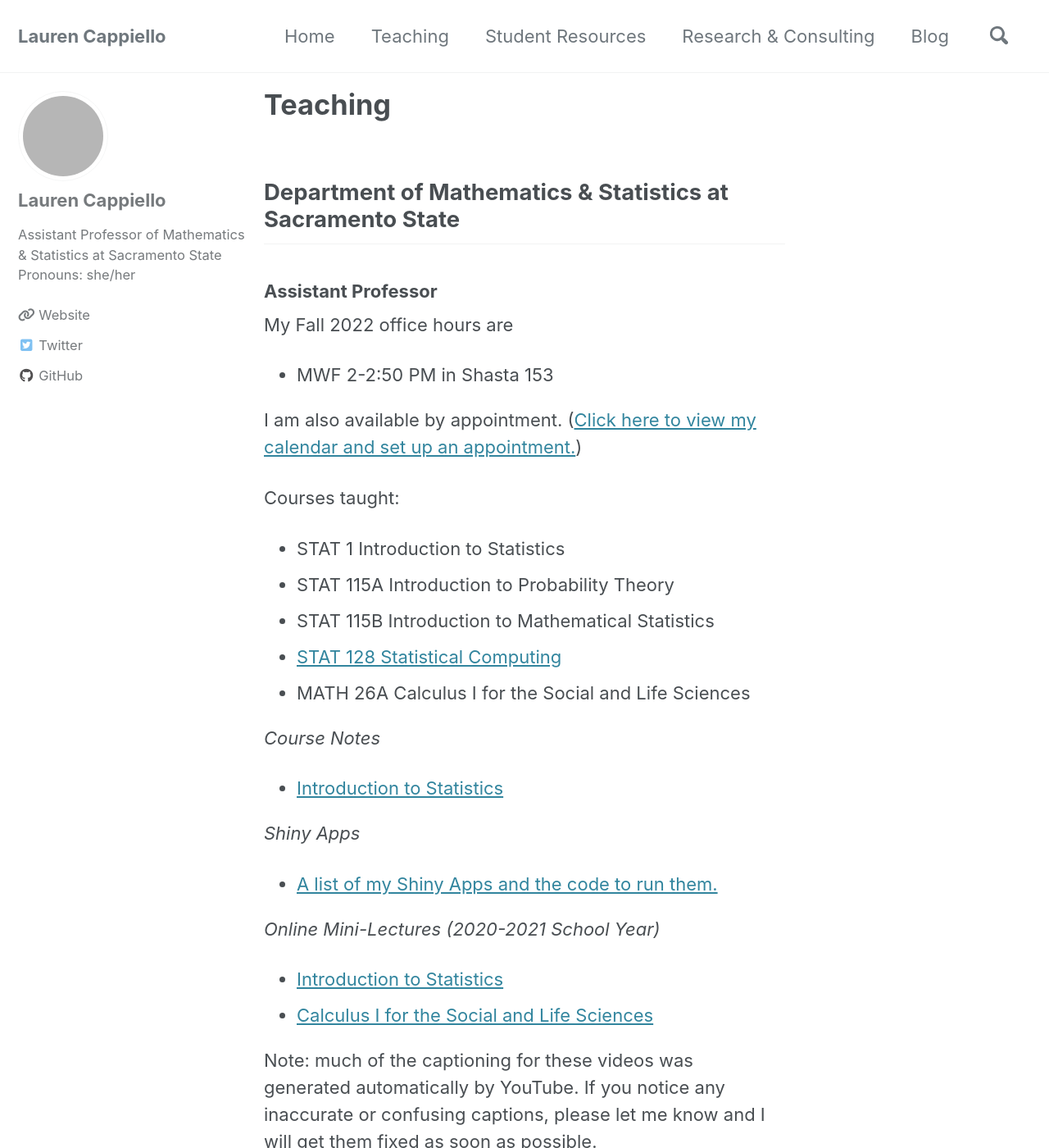
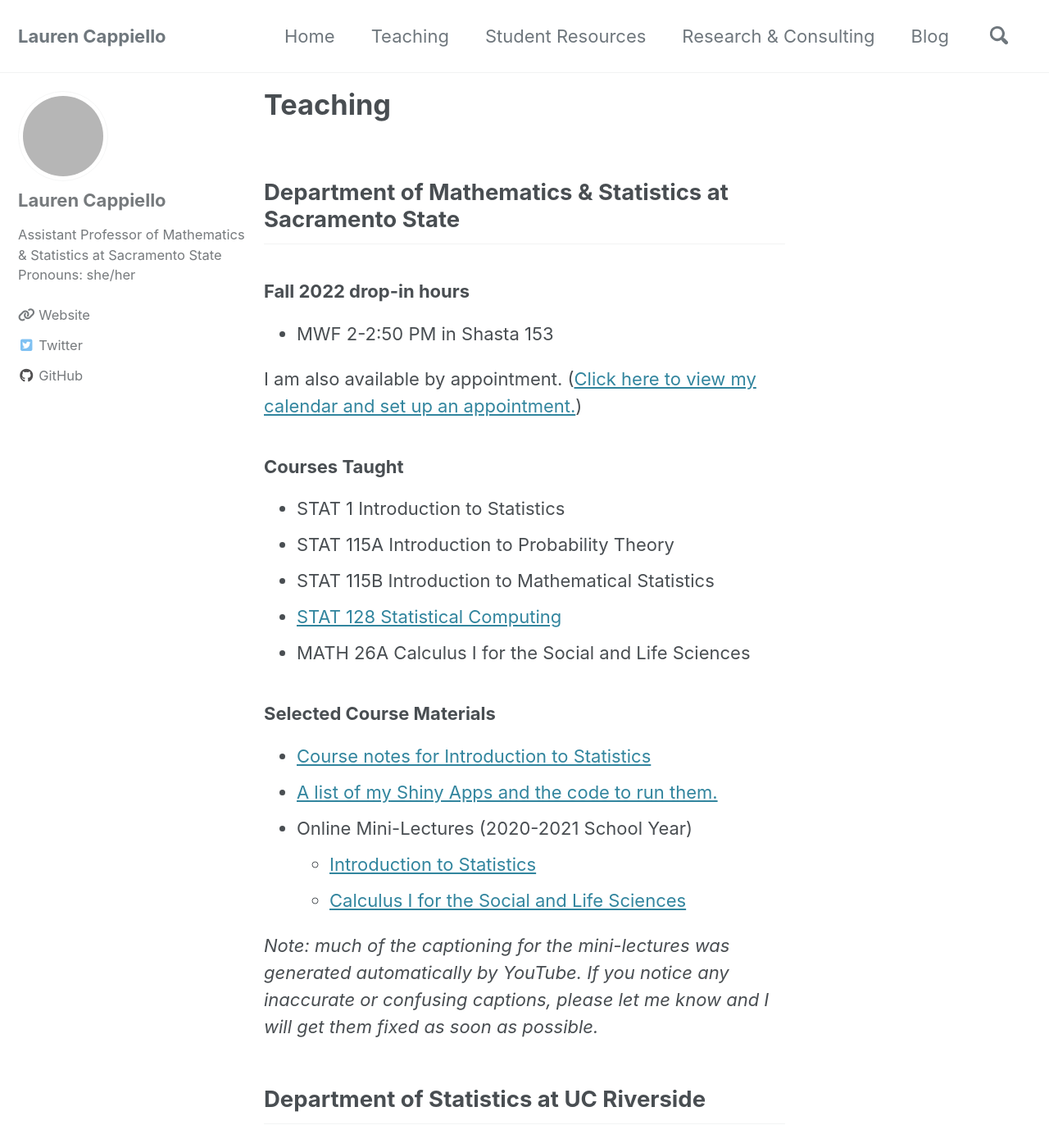
Before and after one commit to lgpcappiello/lgpcappiello.github.io, a Jekyll site: the page built from teaching/index.md, in a window 1280 px wide and 1400 px high. Shown: the whole window at 82% size. Built offline with Jekyll 4.4.1, drawn with Linux system fonts in a browser that asks for light colours; cached includes are drawn as plain includes; nearby versions of some CDN libraries; a script bundle is joined from its source files by our own code; library files that are not in the unit come from our copies; some of the changed text lies outside the part shown; grey boxes are pictures that could not be loaded.

Commit message:
Update index.md

```diff
--- a/teaching/index.md
+++ b/teaching/index.md
@@ -6,14 +6,13 @@ author_profile: true
 ---
 
 ## Department of Mathematics & Statistics at Sacramento State
-### Assistant Professor
-My Fall 2022 office hours are
+### Fall 2022 drop-in hours
 
 - MWF 2-2:50 PM in Shasta 153
 
 I am also available by appointment. (<a href="https://calendly.com/lcappiello/30min">Click here to view my calendar and set up an appointment.</a>)
 
-Courses taught:
+### Courses Taught
 
 - STAT 1 Introduction to Statistics
 - STAT 115A Introduction to Probability Theory
@@ -21,19 +20,17 @@ Courses taught:
 - <a href="https://lgpcappiello.github.io/teaching/stat128/">STAT 128 Statistical Computing</a>
 - MATH 26A Calculus I for the Social and Life Sciences
 
-*Course Notes*
-- <a href="https://bookdown.org/lgpcappiello/IntroStats/">Introduction to Statistics</a>
+### Selected Course Materials
 
-*Shiny Apps*
+- <a href="https://bookdown.org/lgpcappiello/IntroStats/">Course notes for Introduction to Statistics</a>
 - <a href="https://lgpcappiello.github.io/teaching/shinyapps/">A list of my Shiny Apps and the code to run them.</a>
+- Online Mini-Lectures (2020-2021 School Year)
+    - <a href="https://www.youtube.com/playlist?list=PLuMDlHzKEzEFDn6yfD9D3DCsp_j2AfDvm" target="_blank">Introduction to Statistics</a>
+    - <a href="https://www.youtube.com/playlist?list=PLuMDlHzKEzEHVDBeTH5I_ghfON5ev4vCv" target="_blank">Calculus I for the Social and Life Sciences</a>
 
-*Online Mini-Lectures (2020-2021 School Year)*
-- <a href="https://www.youtube.com/playlist?list=PLuMDlHzKEzEFDn6yfD9D3DCsp_j2AfDvm" target="_blank">Introduction to Statistics</a>
-- <a href="https://www.youtube.com/playlist?list=PLuMDlHzKEzEHVDBeTH5I_ghfON5ev4vCv" target="_blank">Calculus I for the Social and Life Sciences</a>
-
-Note: much of the captioning for these videos was generated automatically by YouTube. If you notice any inaccurate or confusing captions, please let me know and I will get them fixed as soon as possible.
+*Note: much of the captioning for the mini-lectures was generated automatically by YouTube. If you notice any inaccurate or confusing captions, please let me know and I will get them fixed as soon as possible.*
 
 ## Department of Statistics at UC Riverside
-### Instructor
+### Course Websites
 - [STAT 100B Introduction to Statistics (Fall 2019)](https://lgpcappiello.github.io/teaching/stat100b/)
 - [STAT 100A Introduction to Statistics (Summer 2019)](https://lgpcappiello.github.io/teaching/stat100a/)
```
